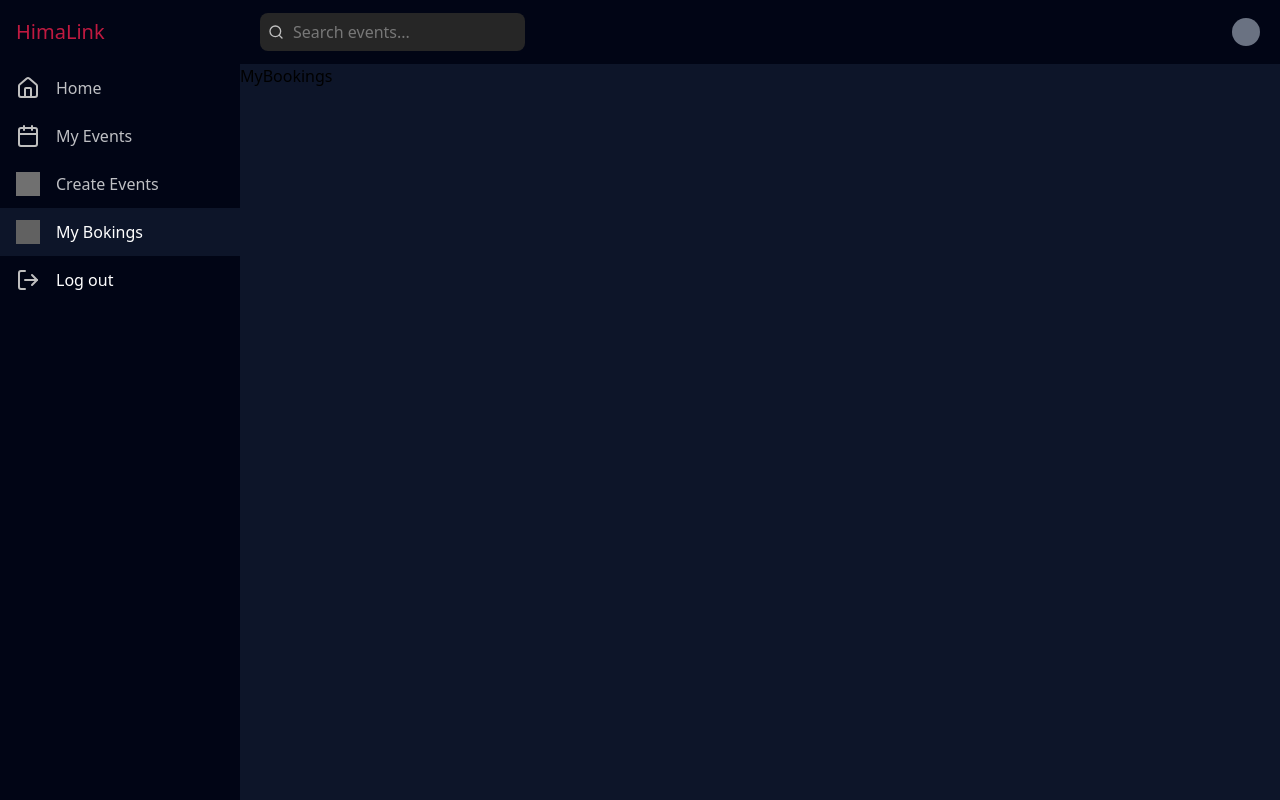
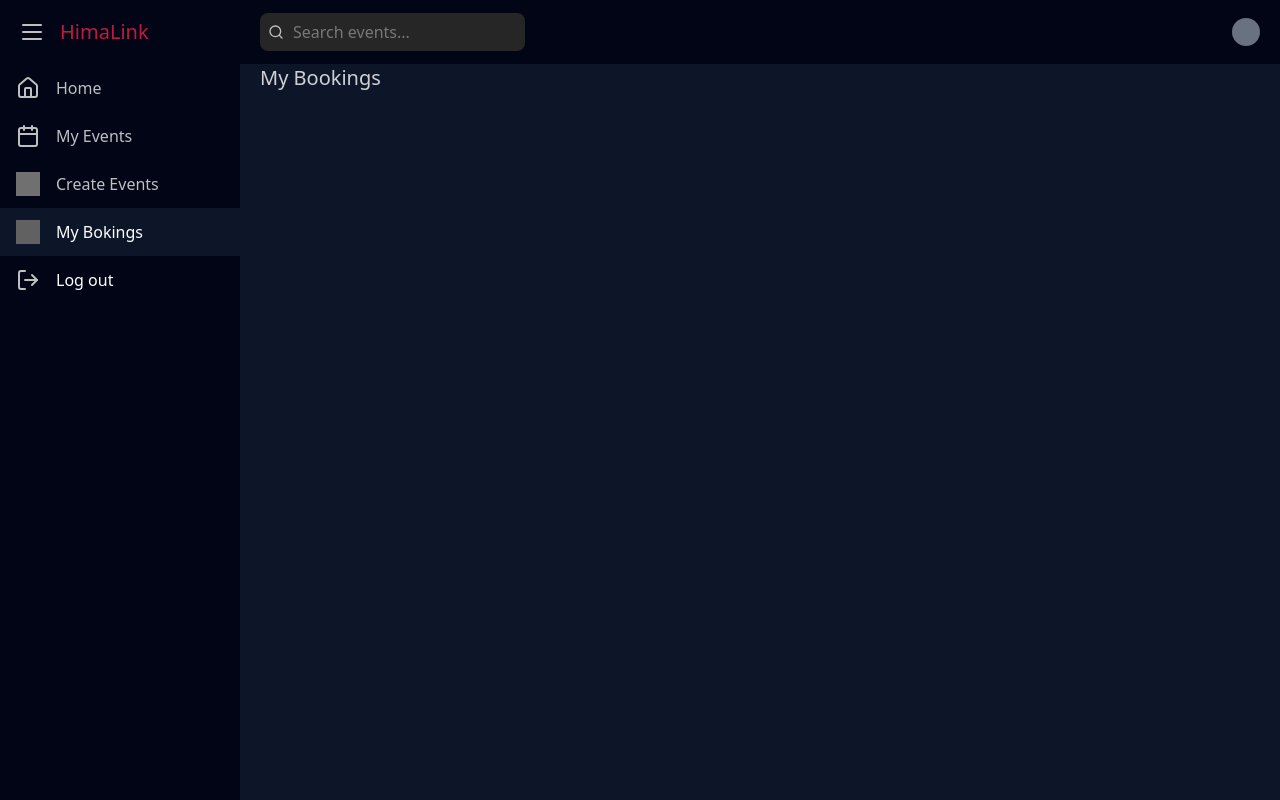
Before and after one commit to ARalex1016/himalink, a React (Vite) app in the folder client/: page /mybookings in a window 1280 px wide. Built offline with nearby package versions, Linux system fonts and the light colour scheme; grey boxes are pictures that could not be loaded.

Commit message:
Add Navbar

```diff
--- a/client/package.json
+++ b/client/package.json
@@ -13,6 +13,7 @@
   "dependencies": {
     "@tailwindcss/vite": "^4.1.12",
     "firebase": "^12.2.1",
+    "framer-motion": "^12.23.12",
     "lucide-react": "^0.542.0",
     "react": "^19.1.1",
     "react-dom": "^19.1.1",
--- a/client/src/Components/Header/Header.tsx
+++ b/client/src/Components/Header/Header.tsx
@@ -1,12 +1,92 @@
+import { motion, AnimatePresence } from "framer-motion";
+
+// Hooks
+import UseToggle from "../../Hooks/useToggle";
+
 // Icons
+import menuIcon from "./../../assets/icons/menu.svg";
 import searchIcon from "./../../assets/icons/search.svg";
+import logoutIcon from "./../../assets/icons/logout.svg";
 
-const Header = () => {
+interface DropDownNavProps {
+  isNavOpen: Boolean;
+}
+
+interface HeaderProps {
+  toggleSideBar: () => void;
+}
+
+const DropDownNav = ({ isNavOpen }: DropDownNavProps) => {
   return (
-    <header className="w-screen h-menu-height bg-secondary flex flex-row items-center">
-      <h2 className="w-sidebar-width flex-shrink-0 text-xl font-medium text-accent/75 px-4">
-        HimaLink
-      </h2>
+    <AnimatePresence>
+      {isNavOpen && (
+        <motion.div
+          variants={{
+            initial: {
+              opacity: 0,
+              height: 0,
+            },
+            animate: {
+              opacity: 1,
+              height: "auto",
+            },
+            exit: {
+              opacity: 0,
+              height: 0,
+            },
+          }}
+          initial="initial"
+          animate="animate"
+          exit="exit"
+          transition={{
+            duration: 1,
+            ease: "anticipate",
+          }}
+          className="w-64 text-white/80 bg-secondary rounded-lg absolute z-50 top-full right-side-spacing shadow-sm shadow-white/70 flex flex-col overflow-hidden"
+        >
+          <div className="flex flex-col py-4 px-side-spacing">
+            <span className="text-lg font-medium">User Name</span>
+
+            <span className="leading-2 text-sm">user@gmail.com</span>
+          </div>
+
+          <div className="px-side-spacing border-y-[1px] border-white/40">
+            <p className="py-1">Profile</p>
+
+            <p className="py-1">My Bookings</p>
+          </div>
+
+          <div className="px-side-spacing py-3 flex flex-row gap-x-4 items-center cursor-pointer">
+            <p>Log out</p>
+
+            <img
+              src={logoutIcon}
+              alt="Logout Icon"
+              className="w-5 h-5 invert-75"
+            />
+          </div>
+        </motion.div>
+      )}
+    </AnimatePresence>
+  );
+};
+
+const Header = ({ toggleSideBar }: HeaderProps) => {
+  const { state: isNavOpen, toggle } = UseToggle(false);
+
+  return (
+    <header className="w-screen h-menu-height bg-secondary flex flex-row items-center relative">
+      {/* Logo */}
+      <div className="w-sidebar-width flex-shrink-0 flex flex-row px-side-spacing">
+        <img
+          onClick={toggleSideBar}
+          src={menuIcon}
+          alt="Menu Icon"
+          className="invert-75"
+        />
+
+        <h2 className="text-xl font-medium text-accent/75 px-4">HimaLink</h2>
+      </div>
 
       <div className="w-full h-full flex flex-row justify-between items-center px-side-spacing">
         {/* Search bar */}
@@ -25,8 +105,14 @@ const Header = () => {
         </div>
 
         {/* Profile */}
-        <div className="w-7 h-7 rounded-full bg-gray-500"></div>
+        <div
+          onClick={toggle}
+          className="w-7 h-7 rounded-full bg-gray-500"
+        ></div>
       </div>
+
+      {/* Dropdown menu */}
+      <DropDownNav isNavOpen={isNavOpen} />
     </header>
   );
 };
--- a/client/src/Components/Sidebar.tsx
+++ b/client/src/Components/Sidebar.tsx
@@ -1,3 +1,4 @@
+import { memo } from "react";
 import { Link, useLocation } from "react-router-dom";
 
 // Icons
@@ -12,7 +13,7 @@ interface NavItem {
   icon: string;
 }
 
-const Sidebar = () => {
+const Sidebar = memo(() => {
   const { pathname } = useLocation();
 
   const navItems: NavItem[] = [
@@ -40,8 +41,9 @@ const Sidebar = () => {
 
   return (
     <nav className="w-full flex flex-col">
-      {navItems.map((item) => (
+      {navItems.map((item, index) => (
         <Link
+          key={index}
           to={item.link}
           className={`${
             pathname === item.link ? "bg-primary" : "bg-transparent"
@@ -75,6 +77,6 @@ const Sidebar = () => {
       </div>
     </nav>
   );
-};
+});
 
 export default Sidebar;
--- /dev/null
+++ b/client/src/Components/Text.tsx
@@ -0,0 +1,7 @@
+interface TitleProps {
+  title: string;
+}
+
+export const Title = ({ title }: TitleProps) => {
+  return <h2 className="text-white/80 font-medium text-xl">{title}</h2>;
+};
--- /dev/null
+++ b/client/src/Hooks/useToggle.ts
@@ -0,0 +1,19 @@
+import { useState } from "react";
+
+const UseToggle = (initialState: boolean = false) => {
+  const [state, setState] = useState(initialState);
+
+  const toggle = () => setState((pre) => !pre);
+
+  const open = () => {
+    setState(true);
+  };
+
+  const close = () => {
+    setState(true);
+  };
+
+  return { state, toggle, open, close };
+};
+
+export default UseToggle;
--- a/client/src/Layout/Layout.tsx
+++ b/client/src/Layout/Layout.tsx
@@ -1,23 +1,50 @@
+import { motion } from "framer-motion";
+
 // Components
-import type React from "react";
 import Header from "../Components/Header/Header";
 import Sidebar from "../Components/Sidebar";
+
+// Hook
+import UseToggle from "../Hooks/useToggle";
 
 interface ILayoutProps {
   children: React.ReactNode;
 }
 
 const Layout: React.FC<ILayoutProps> = ({ children }) => {
+  const { state: isSideBarOpen, toggle: toggleSideBar } = UseToggle(true);
+
   return (
-    <div className="w-screen h-screen bg-primary flex flex-col overflow-hidden">
-      <Header />
+    <div className="w-screen h-screen bg-primary flex flex-col ">
+      <Header toggleSideBar={toggleSideBar} />
 
       <div className="flex flex-row flex-1">
-        <aside className="w-sidebar-width h-full flex gap-x-4 bg-secondary">
-          <Sidebar />
-        </aside>
+        <motion.aside
+          variants={{
+            initial: {
+              width: "var(--sidebar-width)",
+            },
+            animate: {
+              width: isSideBarOpen ? "var(--sidebar-width)" : 0,
+            },
+          }}
+          initial="initial"
+          animate="animate"
+          transition={{
+            duration: 0.5,
+            ease: "easeInOut",
+          }}
+          className="bg-secondary overflow-hidden absolute sm:relative z-50"
+          style={{
+            height: "calc(100svh - var(--menu-height))",
+          }}
+        >
+          <div className="w-sidebar-width">
+            <Sidebar />
+          </div>
+        </motion.aside>
 
-        <div>{children}</div>
+        <div className="flex-1 px-side-spacing">{children}</div>
       </div>
     </div>
   );
--- a/client/src/Pages/CreateEvent/CreateEvent.tsx
+++ b/client/src/Pages/CreateEvent/CreateEvent.tsx
@@ -1,10 +1,13 @@
 // Layout
 import Layout from "../../Layout/Layout";
+
+// Components
+import { Title } from "../../Components/Text";
 
 const CreateEvent = () => {
   return (
     <Layout>
-      <div>CreateEvent</div>
+      <Title title="Create Event" />
     </Layout>
   );
 };
--- a/client/src/Pages/Home/Home.tsx
+++ b/client/src/Pages/Home/Home.tsx
@@ -1,10 +1,13 @@
 // Layout
 import Layout from "../../Layout/Layout";
+
+// Components
+import { Title } from "../../Components/Text";
 
 const Home = () => {
   return (
     <Layout>
-      <div>Home</div>
+      <Title title="Home" />
     </Layout>
   );
 };
--- a/client/src/Pages/MyBookings/MyBookings.tsx
+++ b/client/src/Pages/MyBookings/MyBookings.tsx
@@ -1,10 +1,13 @@
 // Layout
 import Layout from "../../Layout/Layout";
+
+// Components
+import { Title } from "../../Components/Text";
 
 const MyBookings = () => {
   return (
     <Layout>
-      <div>MyBookings</div>
+      <Title title="My Bookings" />
     </Layout>
   );
 };
--- a/client/src/Pages/MyEvents/MyEvents.tsx
+++ b/client/src/Pages/MyEvents/MyEvents.tsx
@@ -1,10 +1,13 @@
 // Layout
 import Layout from "../../Layout/Layout";
+
+// Components
+import { Title } from "../../Components/Text";
 
 const MyEvents = () => {
   return (
     <Layout>
-      <div>MyEvents</div>
+      <Title title="My Events" />
     </Layout>
   );
 };
```
Also changed, not shown: client/src/assets/icons/menu.svg (added), 1 other file (tests, documents, lock files or other folders).
